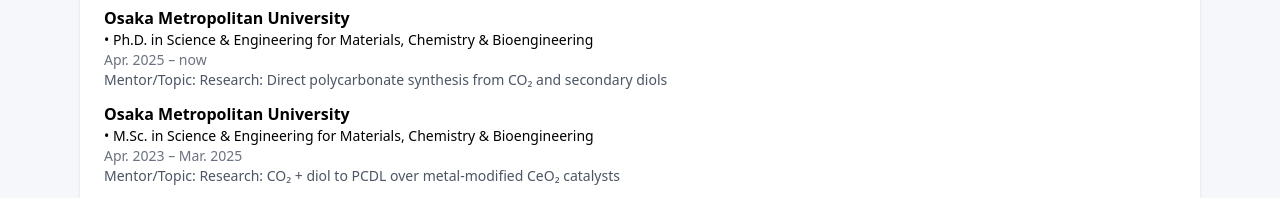
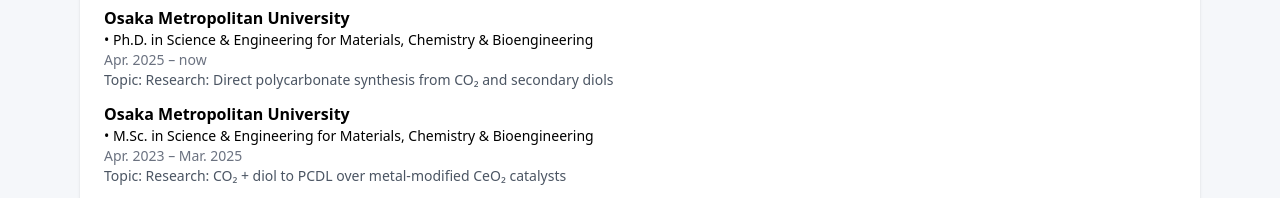
Before and after one commit to linhh7/Lin-Hanghao-homepage, a Next.js app: page / in a window 1280 px wide. Shown: the part 602-800 px from the top of the page. Built offline with nearby package versions, Linux system fonts and the light colour scheme.

Commit message:
Update PersonalHomepage.tsx

```diff
--- a/components/PersonalHomepage.tsx
+++ b/components/PersonalHomepage.tsx
@@ -363,7 +363,7 @@
                     <div className="font-semibold">{e.school}</div>
                     <div className="text-sm">• {e.degree}</div>
                     <div className="text-sm text-gray-500">{e.time}</div>
-                    {e.advisor && <div className="text-sm text-gray-600">Mentor/Topic: {e.advisor}</div>}
+                    {e.advisor && <div className="text-sm text-gray-600">Topic: {e.advisor}</div>}
                   </div>
                 ))}
               </div>
```
